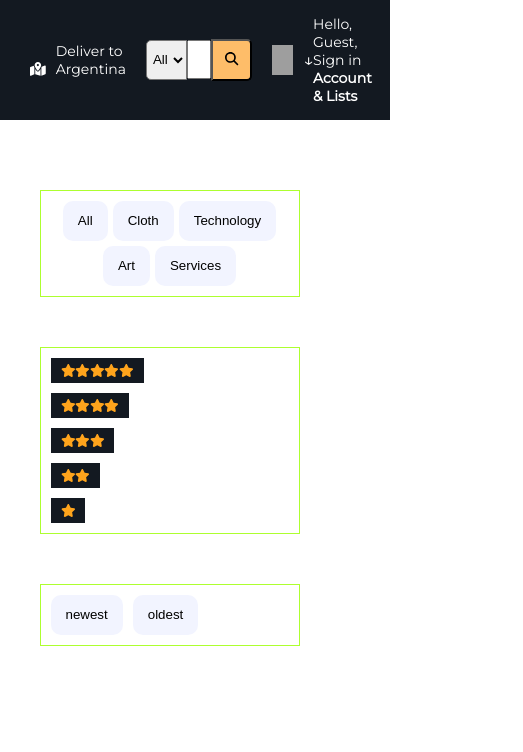
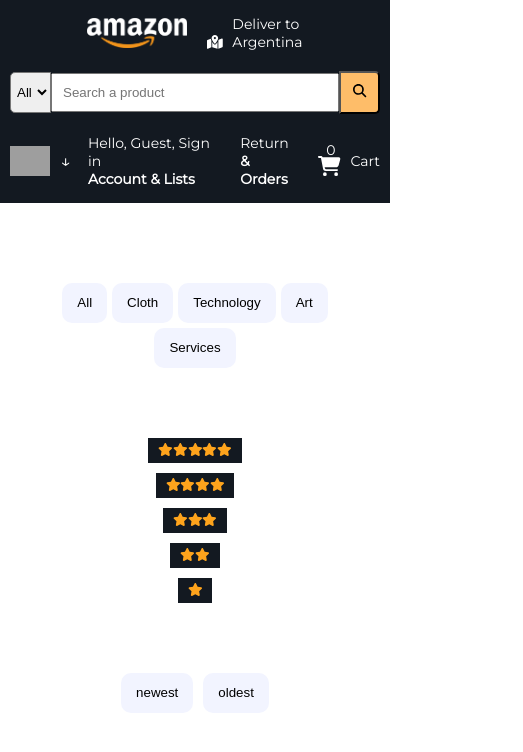
Before and after one commit to tomi1368/Amazon-Server, a React (Vite) app: page /product/1 in a window 390 px wide. Shown: the top 752 px of the page, 523 px wide, since content can reach past the window. Built offline with nearby package versions, Linux system fonts and the light colour scheme; no server answers; grey boxes are pictures that could not be loaded.

Commit message:
consoles

```diff
--- a/index.html
+++ b/index.html
@@ -2,7 +2,7 @@
 <html lang="en">
   <head>
     <meta charset="UTF-8" />
-    <link rel="icon" type="image/svg+xml" href="" />
+    <link rel="icon" type="image/svg+xml" sizes="60x60" href="https://iconarchive.com/download/i80413/uiconstock/socialmedia/Amazon.ico" />
     <meta name="viewport" content="width=device-width, initial-scale=1.0" />
     <title>MERN-AMAZON</title>
   </head>
--- a/src/components/BestsProducts/BestsProducts.jsx
+++ b/src/components/BestsProducts/BestsProducts.jsx
@@ -10,22 +10,21 @@ const settings = {
     dots: false,
     infinite: true,
     speed: 500,
-    slidesToShow: 3,
-    slidesToScroll: 3
+    slidesToShow: 1,
+    slidesToScroll: 1
   };
 
 
 
 const BestsProducts = () => {
     const products = useSelector(state=>state.products)
-    console.log(products)
-    let newArray = products.ALLproducts.slice(2)
-    console.log(newArray)
+    /* let newArray = products.ALLproducts.filter(a=>a.rating > 1)
+    log(products.ALLproducts) */
     return (
         <div className='best'>
             <h2>Best Sellers</h2>
             <Slider {...settings}>
-                {newArray.map(el=>{
+                {products.ALLproducts.map(el=>{
                     return(
                         <div className='best-card'>
                             <Link to={`/product/find/${el._id}`} >
--- a/src/components/Home/Home.jsx
+++ b/src/components/Home/Home.jsx
@@ -5,7 +5,6 @@ import Product from './presentational/Product/Product'
 
 const Home = () => {
     const products = useSelector(state=>state.products)
-    console.log(products)
     return (
         <main className='products'>
             {products.ALLproducts.map((el,i)=> <Product data={el} key={i}></Product>)}
--- a/src/components/Home/presentational/Product/Product.jsx
+++ b/src/components/Home/presentational/Product/Product.jsx
@@ -15,7 +15,6 @@ const Product = ({data}) => {
             quantity:1,
             price:data.price
         }
-        console.log(info)
         dispatch(addProduct(info))
     }
 
--- a/src/components/NavBar/NavBar.scss
+++ b/src/components/NavBar/NavBar.scss
@@ -6,6 +6,10 @@ nav{
     padding: 15px 10px;
     gap: 20px;
     font-size: 14px;
+    @media screen and (max-width:954px) {
+        flex-direction: column;
+        align-items: stretch;
+    }
     .nav-left{
         display: flex;
         align-items: center;
@@ -26,6 +30,9 @@ nav{
                 display: flex;
                 flex-direction: column;
             }
+        }
+        @media screen and (max-width:954px) {
+            align-self: center;
         }
     }
     .nav-middle{
@@ -113,5 +120,8 @@ nav{
                 color: white;
             }
         }
+        @media screen and (max-width:954px) {
+            align-self: center;
+        }
     }
 }
--- a/src/components/Orders/presentational/Order.jsx
+++ b/src/components/Orders/presentational/Order.jsx
@@ -2,7 +2,6 @@ import React from "react";
 import "./Order.scss";
 
 const Order = ({info}) => {
-  console.log(info);
   return (
     <div className="order">
       <div className="order-info">
--- a/src/components/SearchProducts/SearchProducts.scss
+++ b/src/components/SearchProducts/SearchProducts.scss
@@ -6,13 +6,18 @@
     gap: 20px;
     margin-top: 50px;
     background: #FFFFFF;
+    @media screen and (max-width:685px) {
+        grid-template-columns: 1fr;
+    }
     &-filter{
         padding: 20px;
         display: flex;
         flex-direction: column;
         gap: 50px;
+        @media screen and (max-width:685px) {
+            align-items: center;
+        }
         &__container{
-            border: 1px solid greenyellow;
             padding: 10px;
             &.time{
                 display: flex;
@@ -36,12 +41,14 @@
             }
         }
         &__stars{
-            border: 1px solid greenyellow;
             padding: 10px;
             display: flex;
             flex-direction: column-reverse;
             align-items: flex-start;
             gap: 10px;
+            @media screen and (max-width:685px) {
+                align-items: center;
+            }
             &__star{
                 padding: 5px 10px;
                 background: #131921;
@@ -55,10 +62,12 @@
             padding: 10px;
             display: flex;
             gap: 10px;
-
             &__img{
                 height: 8rem;
                 width: 8rem;
+                img{
+                    object-fit: contain;
+                }
             }
         }
     }
--- a/src/redux/apiRequests.js
+++ b/src/redux/apiRequests.js
@@ -52,6 +52,5 @@ export const getOrders = async (id,token,dispatch)=>{
 
 export const getProducts = async (dispatch)=>{
   let products = await axios.get("https://mern-amazon12.herokuapp.com/api/product")
-  console.log(products)
   dispatch(initProducts(products.data))
 }
--- a/src/redux/cartRedux.js
+++ b/src/redux/cartRedux.js
@@ -16,7 +16,6 @@ const cartSlice = createSlice({
   },
   reducers: {
     addProduct: (state, action) => {
-      console.log(action.payload)
       let found = state.products.find(
         (item) => item._id == action.payload.product._id
       );
```
